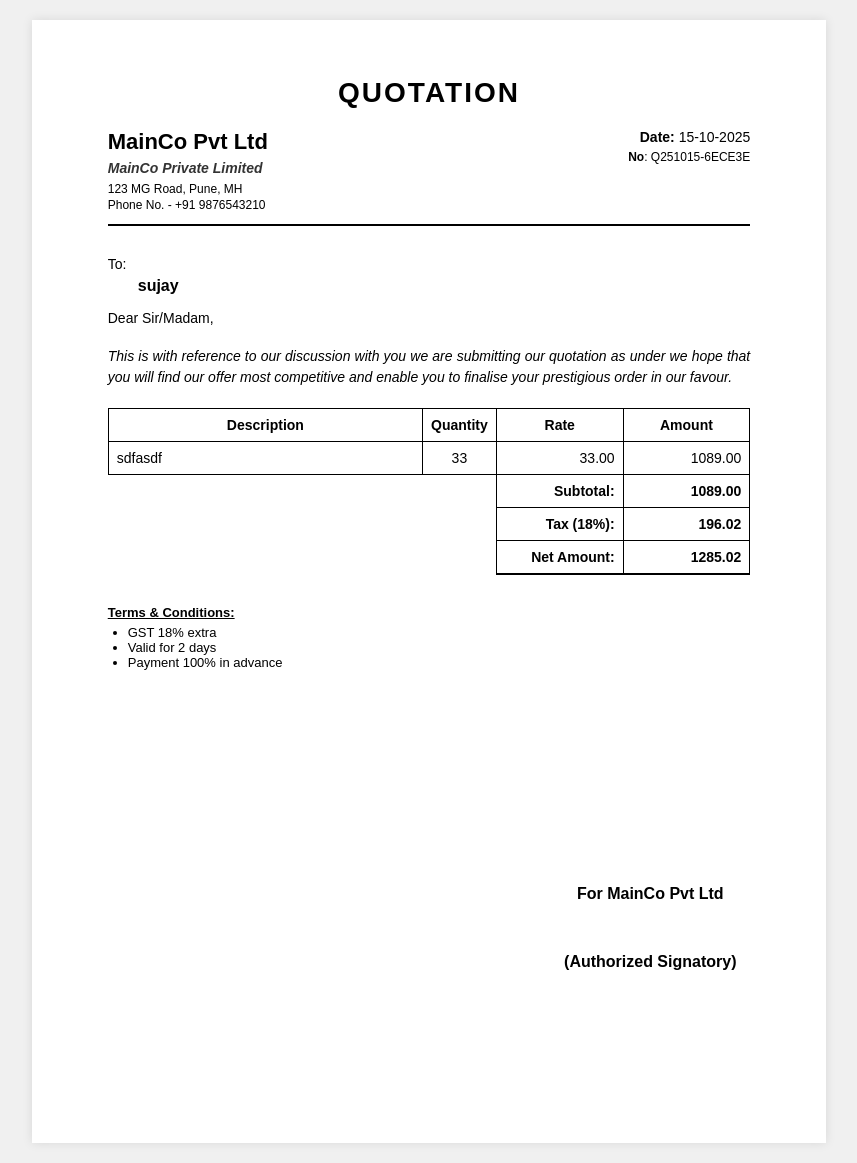
After one commit to sujaybadge/Qutation_management_system, a Django app: page /quotes/2/print/ in a window 1280 px wide. The commit adds this page. Shown: the whole page, without its empty margins (211-1068 px from the left). Run offline with Django 4.2, Linux system fonts and the light colour scheme; a user stored in the database is signed in; data comes from the database, SQL or seed files in the repository; both versions use the stored data as it was after the commit.

Commit message:
integrate print button

```diff
--- a/quotations/urls.py
+++ b/quotations/urls.py
@@ -12,6 +12,7 @@ urlpatterns = [
     path("quotes/<int:pk>/edit/", views.quotation_edit, name="edit"),
     path("quotes/<int:pk>/copy/", views.quotation_copy, name="copy"),
     path("quotes/<int:pk>/delete/", views.quotation_delete, name="delete"),
+    path("quotes/<int:pk>/print/", views.quotation_print, name="print"),
     path("companies/", views.company_list, name="company_list"),
     path("companies/new/", views.company_create, name="company_create"),
     path("companies/<int:pk>/edit/", views.company_edit, name="company_edit"),
--- a/quotations/views.py
+++ b/quotations/views.py
@@ -590,3 +590,17 @@ def buyer_quotes(request, pk: int):
     buyer = get_object_or_404(Buyer, pk=pk)
     quotes = Quotation.objects.filter(buyer=buyer, created_by=request.user).order_by("-created_at").prefetch_related("items")
     return render(request, "quotations/buyer_quotes.html", {"buyer": buyer, "quotes": quotes})
+
+
+@login_required
+def quotation_print(request, pk: int):
+    """Render quotation in a print-friendly format."""
+    quotation = get_object_or_404(Quotation.objects.prefetch_related("items"), pk=pk)
+
+    context = {
+        "quotation": quotation,
+        "buyer": quotation.buyer,
+        "items": quotation.items.all(),
+        "company": Company.objects.filter(is_main=True).first(),
+    }
+    return render(request, "quotations/quotation_print.html", context)
--- a/templates/quotations/quotation_list.html
+++ b/templates/quotations/quotation_list.html
@@ -74,6 +74,7 @@
                     <td><span class="tag amber">{{ item_count }} item{{ item_count|pluralize }}</span></td>
                     {% endwith %}
                     <td class="actions">
+                        <a class="btn-secondary btn" href="{% url 'quotations:print' q.id %}" target="_blank">Print</a>
                         <a class="btn-secondary btn" href="{% url 'quotations:edit' q.id %}">Edit</a>
                         <a class="btn btn" href="{% url 'quotations:copy' q.id %}">Copy</a>
                         <form method="post" action="{% url 'quotations:delete' q.id %}" style="display:inline" onsubmit="return confirm('Delete this quotation?');">
--- /dev/null
+++ b/templates/quotations/quotation_print.html
@@ -0,0 +1,314 @@
+<!DOCTYPE html>
+<html lang="en">
+<head>
+    <meta charset="UTF-8">
+    <meta name="viewport" content="width=device-width, initial-scale=1.0">
+    <title>Quotation {{ quotation.code }}</title>
+    <style>
+        body {
+            font-family: Arial, Helvetica, sans-serif;
+            margin: 0;
+            padding: 20px;
+            background-color: #f0f0f0;
+        }
+
+        .page-container {
+            width: 210mm;
+            min-height: 297mm;
+            margin: 0 auto;
+            background-color: #fff;
+            padding: 15mm 20mm;
+            box-sizing: border-box;
+            box-shadow: 0 0 10px rgba(0,0,0,0.1);
+            position: relative;
+        }
+
+        @media print {
+            body {
+                background-color: #fff;
+                padding: 0;
+            }
+            .page-container {
+                width: 100%;
+                margin: 0;
+                box-shadow: none;
+                padding: 15mm 20mm;
+            }
+        }
+
+        /* --- Header Section --- */
+        .main-title {
+            text-align: center;
+            font-size: 28px;
+            font-weight: 900;
+            text-transform: uppercase;
+            margin-bottom: 20px;
+            letter-spacing: 2px;
+        }
+
+        .header-grid {
+            display: flex;
+            justify-content: space-between;
+            align-items: flex-start;
+            margin-bottom: 30px;
+            border-bottom: 2px solid #000;
+            padding-bottom: 10px;
+        }
+
+        .header-left {
+            text-align: left;
+            width: 55%;
+        }
+
+        .header-right {
+            text-align: right;
+            width: 40%;
+        }
+
+        .company-name {
+            font-size: 22px;
+            font-weight: bold;
+            margin: 0 0 5px 0;
+            color: #000;
+        }
+
+        .services-line {
+            font-size: 14px;
+            font-weight: bold;
+            font-style: italic;
+            margin: 0;
+            color: #333;
+        }
+
+        .date-line {
+            font-size: 14px;
+            margin-bottom: 5px;
+        }
+
+        .date-label {
+            font-weight: bold;
+        }
+
+        .number-label {
+            font-weight: bold;
+        }
+
+        .address-block {
+            font-size: 12px;
+            margin-top: 5px;
+            line-height: 1.4;
+            white-space: pre-line;
+        }
+
+        /* --- Recipient Section --- */
+        .recipient-section {
+            margin-bottom: 20px;
+            font-size: 14px;
+        }
+
+        .recipient-label {
+            font-weight: normal;
+        }
+
+        .recipient-name {
+            font-weight: bold;
+            display: block;
+            margin-left: 30px;
+            margin-top: 5px;
+            font-size: 16px;
+        }
+
+        .greeting {
+            margin-top: 15px;
+            font-size: 14px;
+        }
+
+        /* --- Body Text --- */
+        .intro-text {
+            font-size: 14px;
+            font-style: italic;
+            text-align: justify;
+            margin-bottom: 20px;
+            line-height: 1.5;
+        }
+
+        /* --- Table --- */
+        table {
+            width: 100%;
+            border-collapse: collapse;
+            font-size: 14px;
+            margin-bottom: 20px;
+        }
+
+        th, td {
+            border: 1px solid #000;
+            padding: 8px;
+            vertical-align: top;
+        }
+
+        th {
+            font-weight: bold;
+            text-align: center;
+        }
+
+        .col-desc { text-align: left; }
+        .col-qty { text-align: center; }
+        .col-rate { text-align: right; }
+        .col-amount { text-align: right; }
+
+        /* --- Footer --- */
+        .footer-container {
+            margin-top: 30px;
+            display: flex;
+            justify-content: space-between;
+        }
+
+        .terms-box {
+            font-size: 13px;
+        }
+
+        .terms-title {
+            font-weight: bold;
+            text-decoration: underline;
+            margin-bottom: 5px;
+            display: block;
+        }
+
+        .signature-block {
+            margin-top: 35vh;
+            text-align: center;
+            width: 200px;
+            font-weight: bold;
+        }
+
+        .sign-space {
+            height: 50px;
+        }
+
+        .currency-symbol {
+            margin-right: 3px;
+        }
+
+    </style>
+</head>
+<body>
+
+    <div class="page-container">
+
+        <!-- 1. Quotation Title -->
+        <div class="main-title">QUOTATION</div>
+
+        <!-- Header Grid -->
+        <div class="header-grid">
+            <!-- Left Side -->
+            <div class="header-left">
+                <!-- 2. Company Name -->
+                <div class="company-name">{% if company %}{{ company.name }}{% else %}CHOUGULE COMPUTERS{% endif %}</div>
+
+                <!-- 3. Services -->
+                <div class="services-line">{% if company %}{{ company.legal_name|default:"LAPTOP/DESKTOP/CCTV/PRINTER/PROJECTOR/UPS" }}{% else %}LAPTOP/DESKTOP/CCTV/PRINTER/PROJECTOR/UPS{% endif %}</div>
+
+                <!-- 4. Address -->
+                <div class="address-block">{% if company %}{{ company.address }}{% if company.phone %}
+Phone No. - {{ company.phone }}{% endif %}{% else %}HIGHSCHOOL ROAD, NEAR DEVAL CHITRMANDIR, MIRAJ 416410 Phone No. - 8390013123/9881299990{% endif %}</div>
+            </div>
+
+            <!-- Right Side -->
+            <div class="header-right">
+                <!-- 5. Date -->
+                <div class="date-line">
+                    <span class="date-label">Date:</span> {{ quotation.created_at|date:"d-m-Y" }}
+                </div>
+                <!-- 6. Quotation No -->
+                <div style="font-size: 12px; margin-bottom: 5px;">
+                    <span class="number-label">No</span>: {{ quotation.code }}
+                </div>
+            </div>
+        </div>
+
+        <!-- Recipient Section -->
+        <div class="recipient-section">
+            <span class="recipient-label">To:</span>
+            <!-- 7. Customer Name -->
+            <span class="recipient-name">{{ buyer.name }}</span>
+
+            <div class="greeting">Dear Sir/Madam,</div>
+        </div>
+
+        <div class="intro-text">
+            This is with reference to our discussion with you we are submitting our quotation as under we hope that you will find our offer most competitive and enable you to finalise your prestigious order in our favour.
+        </div>
+
+        <!-- 8. Items Table -->
+        <table>
+            <thead>
+                <tr>
+                    <th style="width: 50%;">Description</th>
+                    <th style="width: 10%;">Quantity</th>
+                    <th style="width: 20%;">Rate</th>
+                    <th style="width: 20%;">Amount</th>
+                </tr>
+            </thead>
+            <tbody>
+                {% for item in items %}
+                <tr>
+                    <td class="col-desc">
+                        {% if item.item_name %}
+                            <strong>{{ item.item_name }}</strong>
+                            {% if item.description %}<br><small>{{ item.description }}</small>{% endif %}
+                        {% else %}
+                            {{ item.description }}
+                        {% endif %}
+                    </td>
+                    <td class="col-qty">{{ item.qty|floatformat:"-2" }}</td>
+                    <td class="col-rate">{{ item.rate|floatformat:2 }}</td>
+                    <td class="col-amount">{{ item.amount|floatformat:2 }}</td>
+                </tr>
+                {% endfor %}
+            </tbody>
+            <tfoot>
+                <tr>
+                    <td style="border: none;"></td>
+                    <td style="border: none;"></td>
+                    <td style="text-align: right; font-weight: bold; border-bottom: 1px solid #000;">Subtotal:</td>
+                    <td class="col-amount" style="font-weight: bold;">{{ quotation.subtotal|floatformat:2 }}</td>
+                </tr>
+                <tr>
+                    <td style="border: none;"></td>
+                    <td style="border: none;"></td>
+                    <td style="text-align: right; font-weight: bold; border-bottom: 1px solid #000;">Tax (18%):</td>
+                    <td class="col-amount" style="font-weight: bold;">{{ quotation.tax|floatformat:2 }}</td>
+                </tr>
+                <tr>
+                    <td style="border: none;"></td>
+                    <td style="border: none;"></td>
+                    <td style="text-align: right; font-weight: bold; border-bottom: 2px solid #000;">Net Amount:</td>
+                    <td class="col-amount" style="font-weight: bold; border-bottom: 2px solid #000;">{{ quotation.total|floatformat:2 }}</td>
+                </tr>
+            </tfoot>
+        </table>
+
+        <div class="footer-container">
+            <div class="terms-box">
+                <span class="terms-title">Terms & Conditions:</span>
+                <ul style="padding-left: 20px; margin: 0;">
+                    <li>GST 18% extra</li>
+                    <li>Valid for 2 days</li>
+                    <li>Payment 100% in advance</li>
+                    {% if quotation.notes %}
+                    <li>{{ quotation.notes }}</li>
+                    {% endif %}
+                </ul>
+            </div>
+
+            <div class="signature-block">
+                For {% if company %}{{ company.name }}{% else %}CHOUGULE COMPUTERS{% endif %}<br>
+                <div class="sign-space"></div>
+                (Authorized Signatory)
+            </div>
+        </div>
+
+    </div>
+
+</body>
+</html>
```
Also changed, not shown: quotation_app.sqlite3, templates/quotations/template.html (renamed from template.html).
